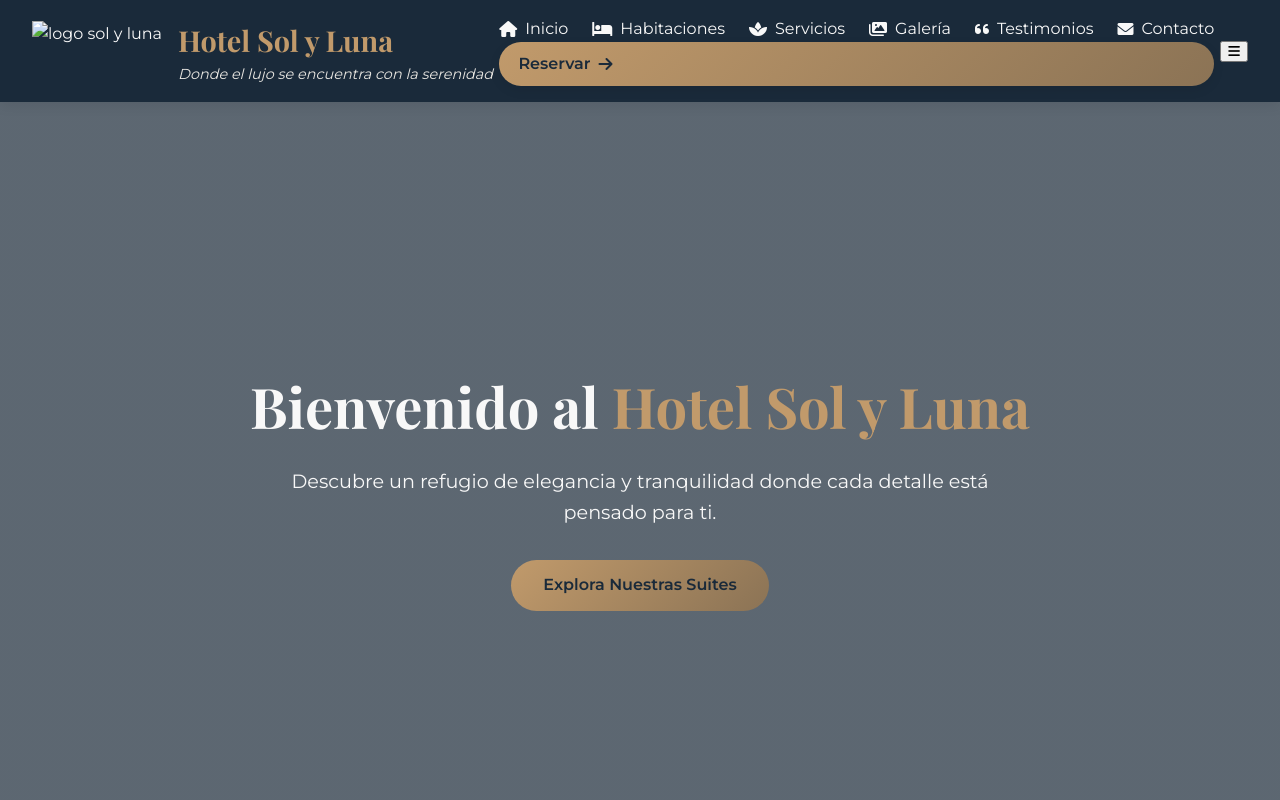
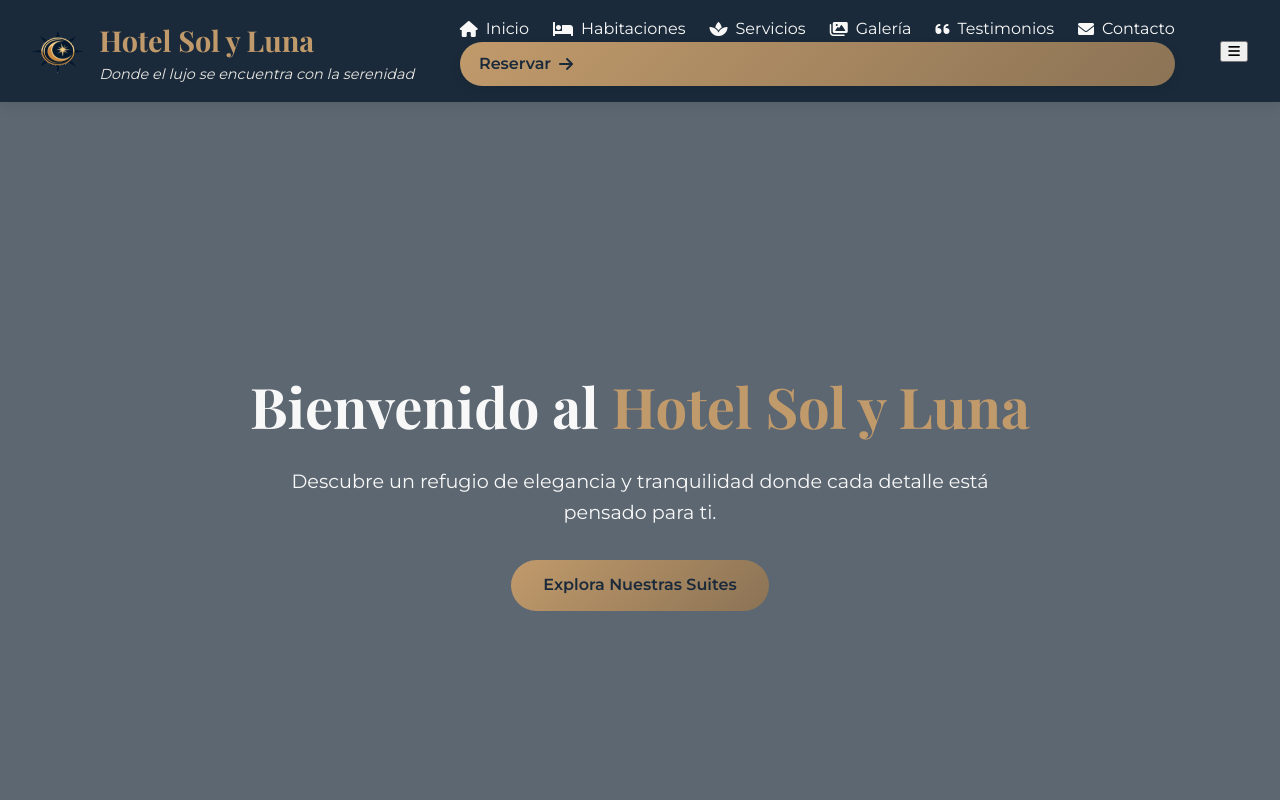
Before and after one commit to mar578/hotelsolyluna, a plain HTML site: page index.html in a window 1280 px wide. Shown: the top 800 px of the page. Drawn offline with nearby package versions, Linux system fonts and the light colour scheme.

Commit message:
Update index.html

```diff
--- a/index.html
+++ b/index.html
@@ -449,7 +449,7 @@
     <!-- Encabezado con Logo y Menú -->
     <header class="header-elegante">
         <div class="logo-contenedor">
-            <img src="logo sol copy/logoooooo.png" alt="logo sol y luna" class="logo-custom">
+            <img src="/logoooooo.png" alt="logo sol y luna" class="logo-custom">
             <div class="titulo-logo">
                 <h1>Hotel Sol y Luna</h1>
                 <p class="slogan">Donde el lujo se encuentra con la serenidad</p>
@@ -739,7 +739,7 @@
 
     <!-- Footer -->
     <footer class="footer">
-        <img src="logo sol copy/logoooooo.png" alt="Logo Hotel Sol y Luna" class="footer-logo">
+        <img src="/logoooooo.png" alt="Logo Hotel Sol y Luna" class="footer-logo">
 
         <div class="footer-redes">
             <a href="#"><i class="fab fa-facebook-f"></i></a>
@@ -777,4 +777,5 @@
         });
     </script>
 </body>
+
 </html>
```
